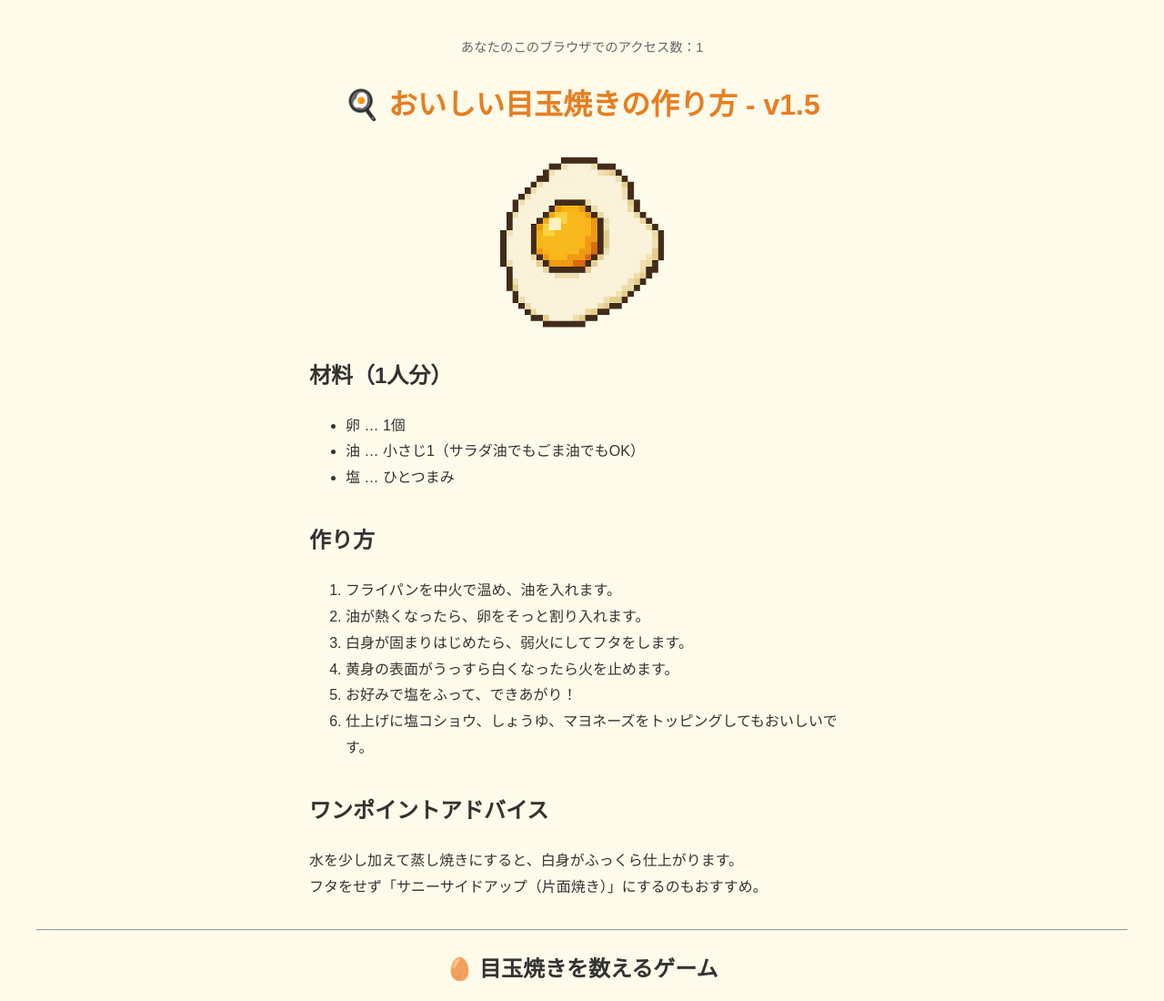
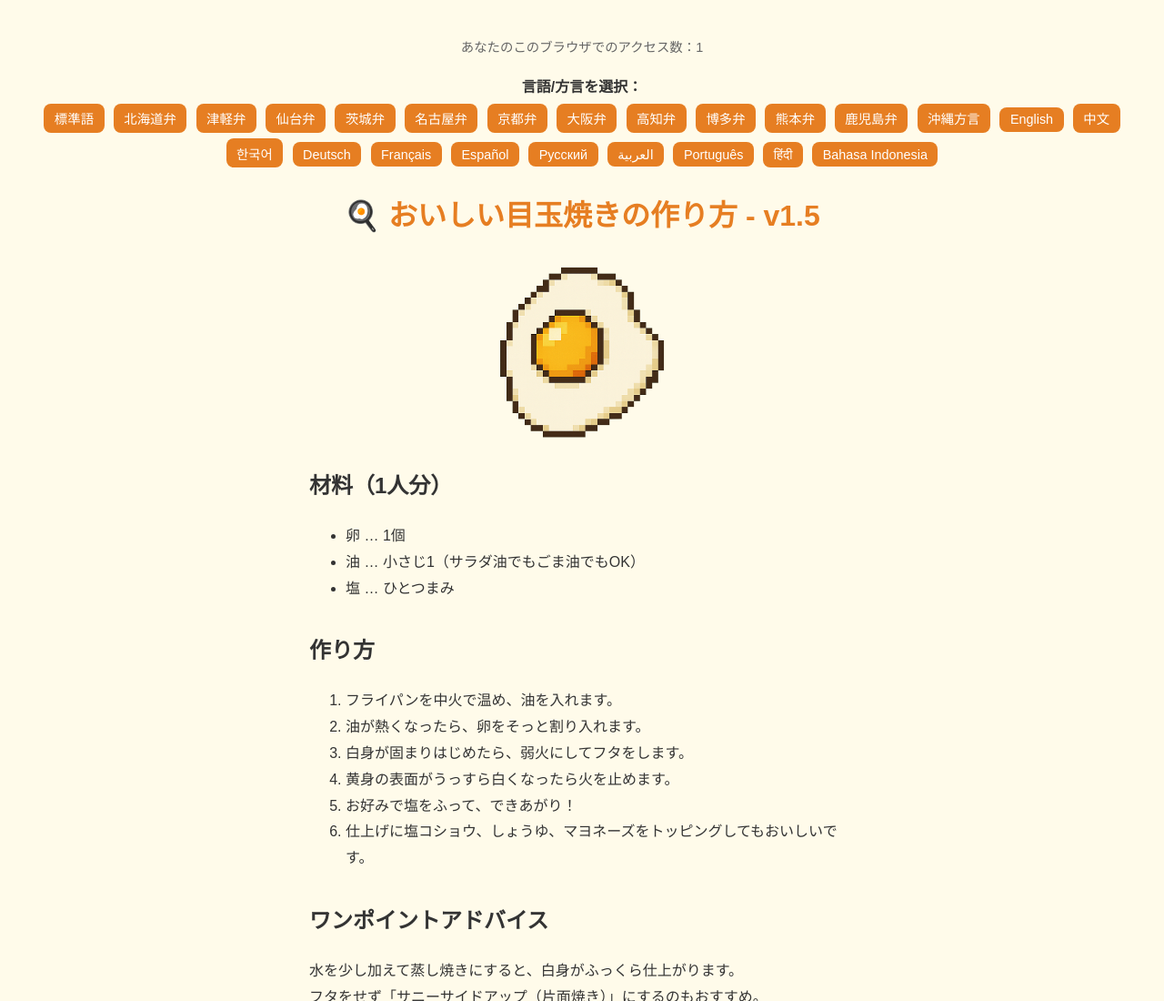
Before and after one commit to medamayakingdom/medamayakingdom.github.io, a plain HTML site: page index.html in a window 1280 px wide. Shown: the top 1100 px of the page at 91% size. Drawn offline with Linux system fonts and the light colour scheme.

Commit message:
Update index.html

```diff
--- a/index.html
+++ b/index.html
@@ -4,6 +4,24 @@
   <meta charset="UTF-8" />
   <title>おいしい目玉焼きの作り方 - v1.5</title>
   <style>
+    #langSelector {
+    margin: 1em auto;
+    text-align: center;
+  }
+  #langSelector button {
+    margin: 0.2em;
+    padding: 0.4em 0.8em;
+    background-color: #e67e22;
+    color: white;
+    border: none;
+    border-radius: 8px;
+    font-size: 0.9em;
+    cursor: pointer;
+    transition: background-color 0.3s ease;
+  }
+  #langSelector button:hover {
+    background-color: #d35400;
+  }
     body {
       font-family: sans-serif;
       background-color: #fffbea;
@@ -217,6 +235,34 @@
 </head>
 <body>
   <div id="accessInfo">アクセス数：読み込み中…</div>
+
+  <div id="langSelector">
+  <strong>言語/方言を選択：</strong><br>
+  <button onclick="setLang('ja')">標準語</button>
+  <button onclick="setLang('hokkaido')">北海道弁</button>
+  <button onclick="setLang('tsugaru')">津軽弁</button>
+  <button onclick="setLang('sendai')">仙台弁</button>
+  <button onclick="setLang('ibaraki')">茨城弁</button>
+  <button onclick="setLang('nagoya')">名古屋弁</button>
+  <button onclick="setLang('kyoto')">京都弁</button>
+  <button onclick="setLang('osaka')">大阪弁</button>
+  <button onclick="setLang('kochi')">高知弁</button>
+  <button onclick="setLang('hakata')">博多弁</button>
+  <button onclick="setLang('kumamoto')">熊本弁</button>
+  <button onclick="setLang('kagoshima')">鹿児島弁</button>
+  <button onclick="setLang('okinawa')">沖縄方言</button>
+  <button onclick="setLang('en')">English</button>
+  <button onclick="setLang('zh')">中文</button>
+  <button onclick="setLang('ko')">한국어</button>
+  <button onclick="setLang('de')">Deutsch</button>
+  <button onclick="setLang('fr')">Français</button>
+  <button onclick="setLang('es')">Español</button>
+  <button onclick="setLang('ru')">Русский</button>
+  <button onclick="setLang('ar')">العربية</button>
+  <button onclick="setLang('pt')">Português</button>
+  <button onclick="setLang('hi')">हिंदी</button>
+  <button onclick="setLang('id')">Bahasa Indonesia</button>
+</div>
 
   <h1>🍳 おいしい目玉焼きの作り方 - v1.5</h1>
   <img src="fried_egg.png" alt="目玉焼き" class="egg-img" />
@@ -689,6 +735,12 @@
     next = [randColor(), randColor()];
     drawNext();
     drawBoard();
+
+    function setLang(lang) {
+  alert("選択された言語コード: " + lang + "\n※翻訳機能は未実装です");
+}
+
+
   </script>
 </body>
 </html>
```
